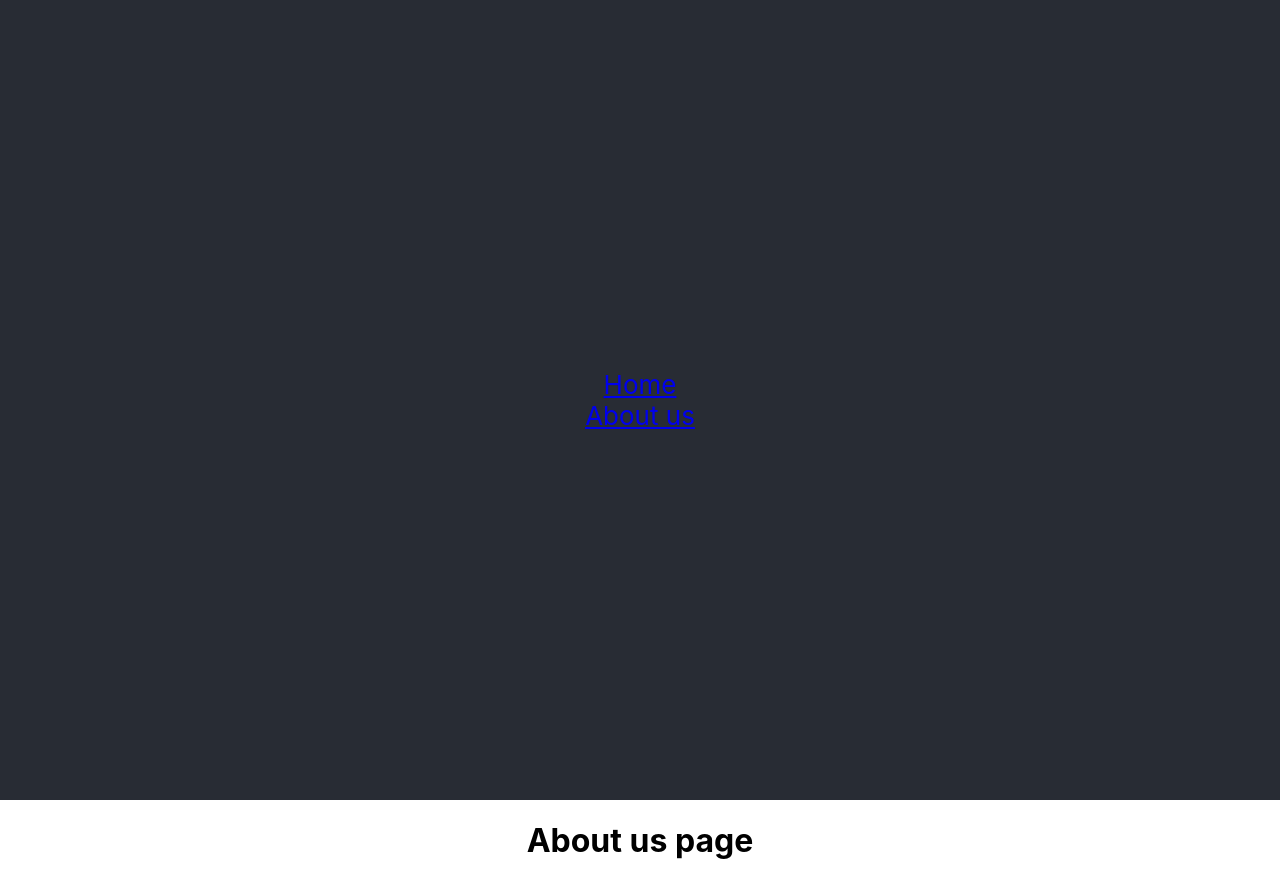
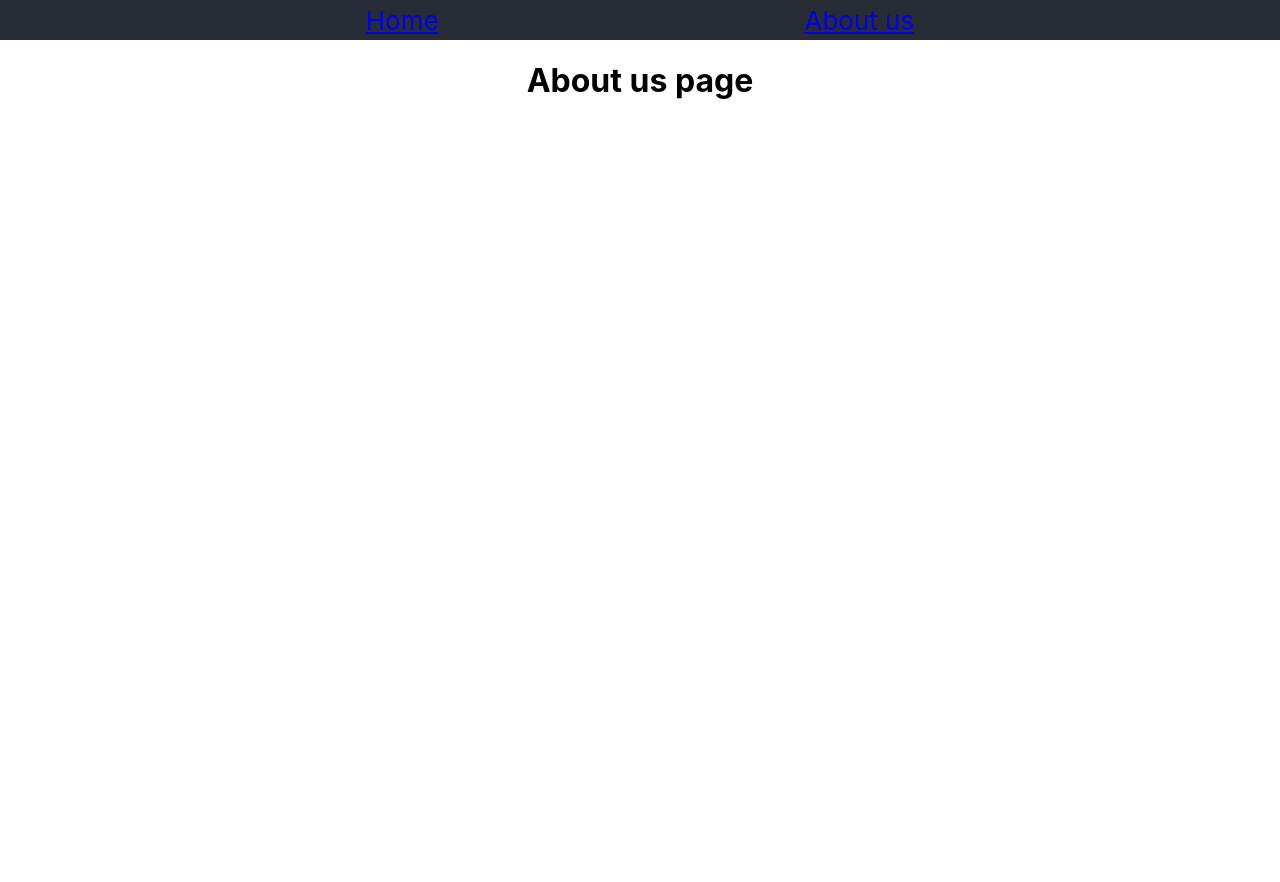
Before and after one commit to Blackdoll-Loki/RS--School-react, a React (Create React App) app: page /about_us in a window 1280 px wide. After the commit the page ends 800 px from the top, so only its background shows below. Built offline with nearby package versions, Linux system fonts and the light colour scheme.

Commit message:
fix: remove props from constructor and preset styles in App

```diff
--- a/src/App.css
+++ b/src/App.css
@@ -2,24 +2,12 @@
   text-align: center;
 }
 
-.App-logo {
-  height: 40vmin;
-  pointer-events: none;
-}
-
-@media (prefers-reduced-motion: no-preference) {
-  .App-logo {
-    animation: App-logo-spin infinite 20s linear;
-  }
-}
-
 .App-header {
   background-color: #282c34;
-  min-height: 100vh;
+  height: 40px;
   display: flex;
-  flex-direction: column;
   align-items: center;
-  justify-content: center;
+  justify-content: space-evenly;
   font-size: calc(10px + 2vmin);
   color: white;
 }
@@ -27,12 +15,3 @@
 .App-link {
   color: #61dafb;
 }
-
-@keyframes App-logo-spin {
-  from {
-    transform: rotate(0deg);
-  }
-  to {
-    transform: rotate(360deg);
-  }
-}
--- a/src/components/About.tsx
+++ b/src/components/About.tsx
@@ -1,9 +1,6 @@
 import React from 'react';
 
 class About extends React.Component {
-  constructor(props) {
-    super(props);
-  }
   render() {
     return (
       <div>
--- a/src/components/Homepage.tsx
+++ b/src/components/Homepage.tsx
@@ -2,10 +2,7 @@ import React from 'react';
 import Search from './Search';
 
 class Homepage extends React.Component {
-  constructor(props: any) {
-    super(props);
-  }
-  render(): React.ReactNode {
+  render() {
     return (
       <div>
         <Search />
--- a/src/components/NotFoundPage.tsx
+++ b/src/components/NotFoundPage.tsx
@@ -2,9 +2,6 @@ import React from 'react';
 import { Link } from 'react-router-dom';
 
 class NotFoundPage extends React.Component {
-  constructor(props: any) {
-    super(props);
-  }
   render() {
     return (
       <div>
--- a/src/components/Search.tsx
+++ b/src/components/Search.tsx
@@ -1,11 +1,7 @@
 import React from 'react';
 
 class Search extends React.Component {
-  constructor(props: any) {
-    super(props);
-  }
-
-  render(): React.ReactNode {
+  render() {
     return (
       <div className="Search-block">
         <input type="text" placeholder="Search" />
```
